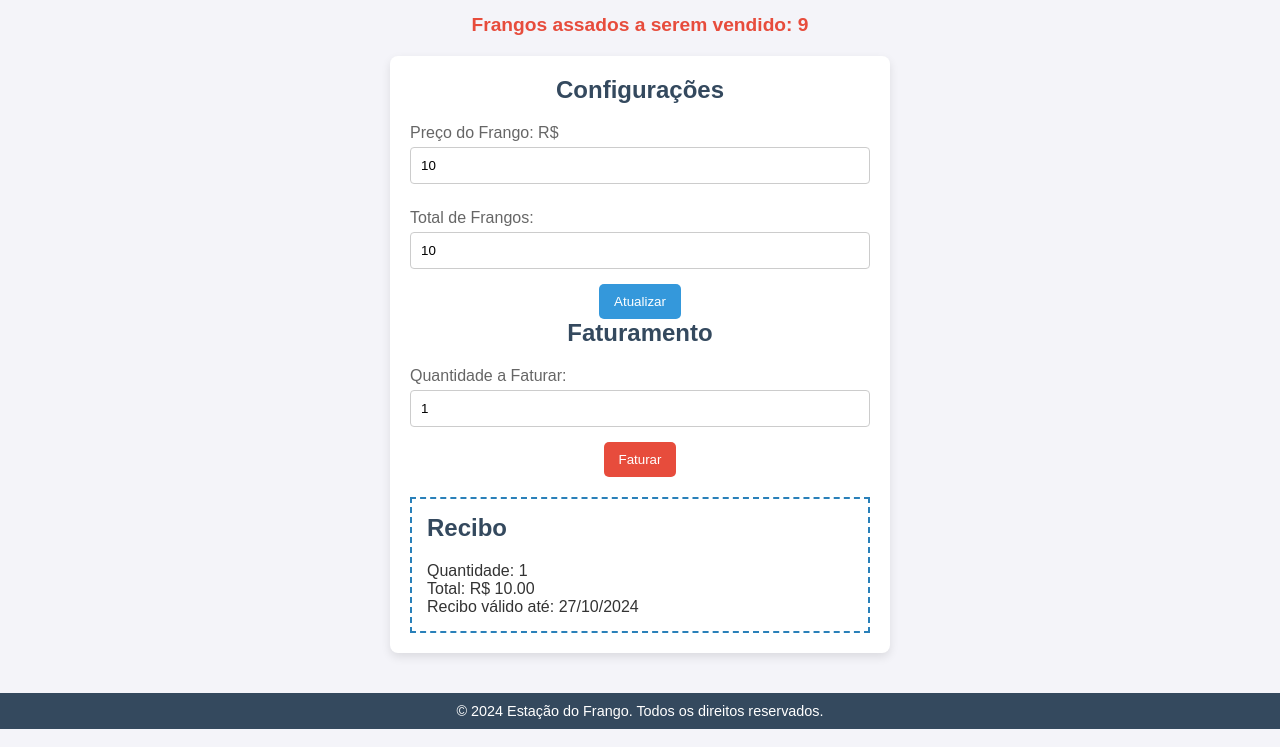
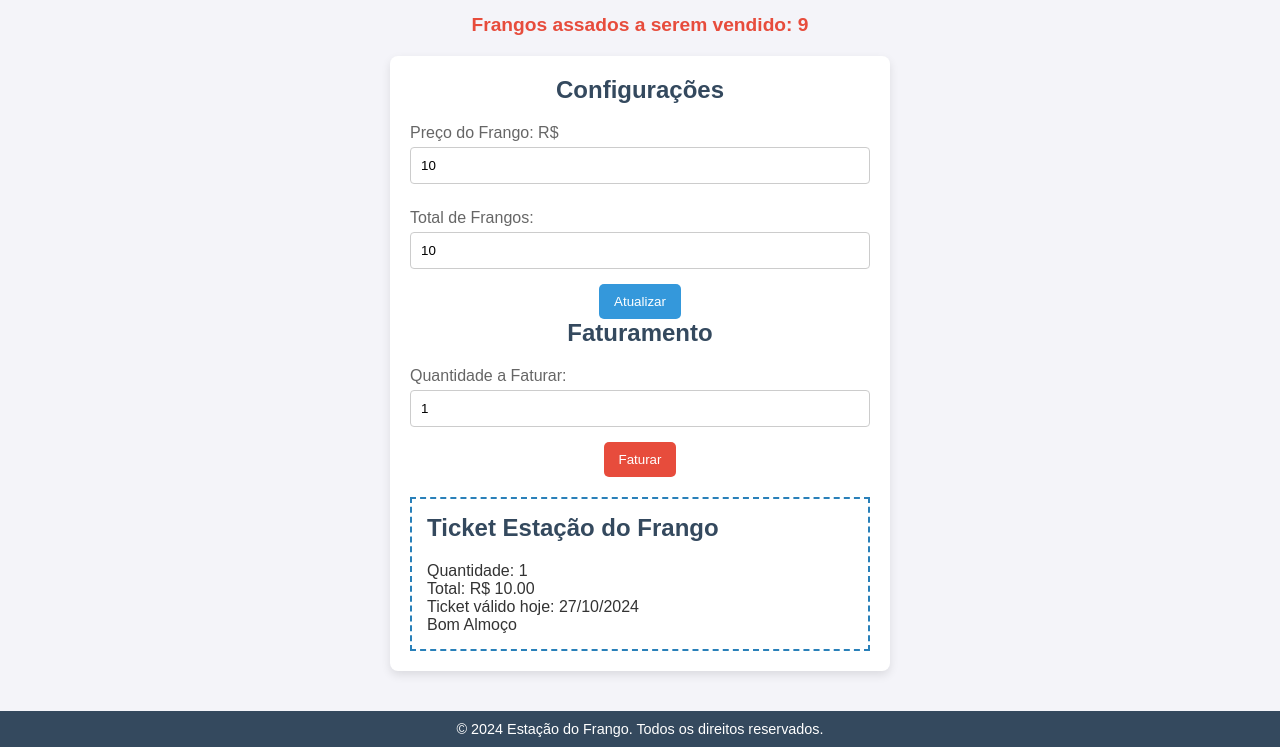
Before and after one commit to Lukascunha135/Frango-assado, a plain HTML site: page index.html in a window 1280 px wide. Both pictures are taken after a click on the button "Faturar". Shown: the part 78-825 px from the top of the page. Drawn offline with Linux system fonts and the light colour scheme.

Commit message:
index.html

```diff
--- a/index.html
+++ b/index.html
@@ -33,10 +33,14 @@
         </section>
 
         <div id="recibo" class="recibo" style="display: none;">
-            <h2>Recibo</h2>
+            <h2>Ticket Estação do Frango</h2>
+
             <p id="reciboContent"></p>
-            <p>Recibo válido até: <span id="reciboData"></span></p>
-        </div>
+            <p>Ticket válido hoje: <span id="reciboData"></span></p>
+
+ </h2>Bom Almoço</h2>
+
+  </div>
     </div>
 
     <footer class="footer">
```
